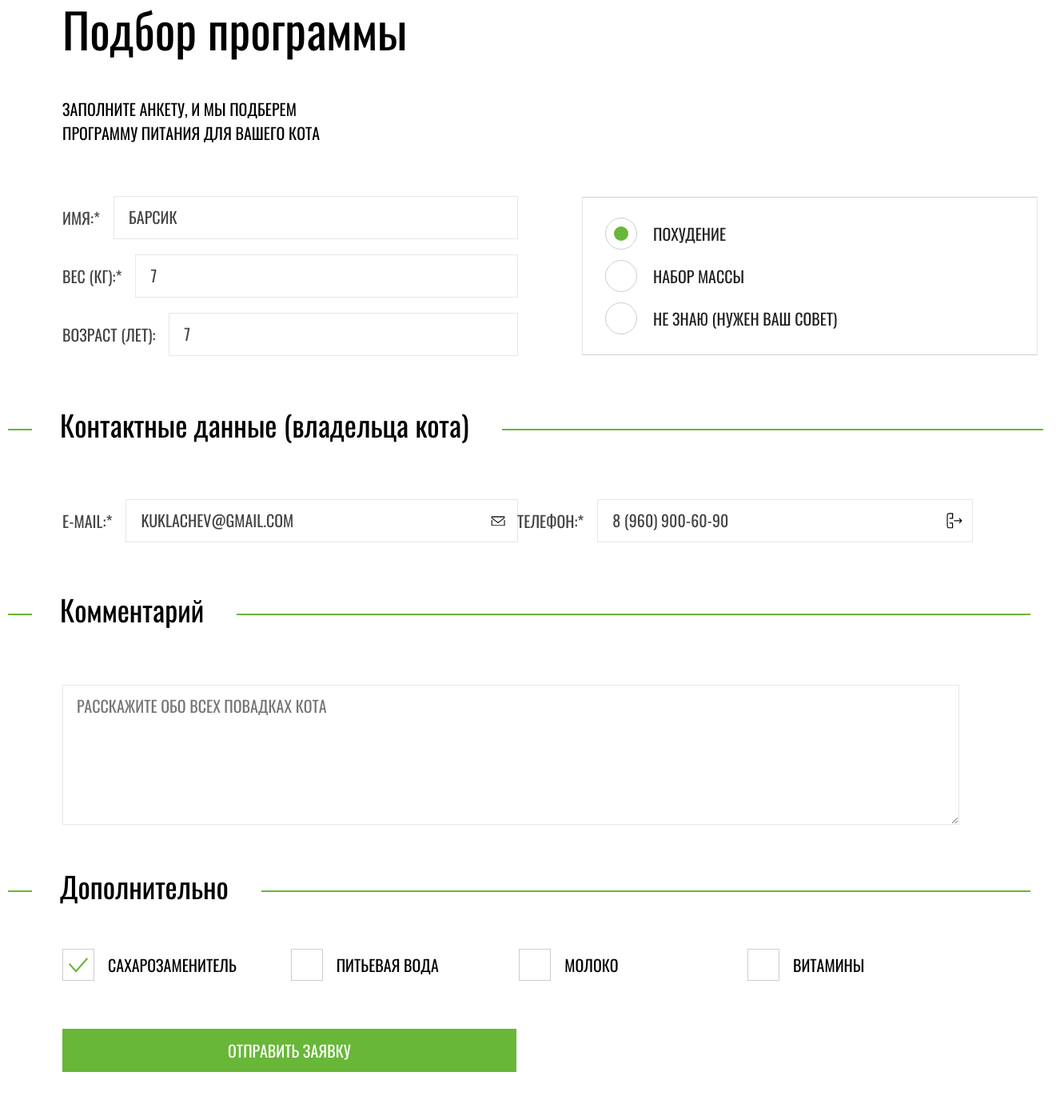
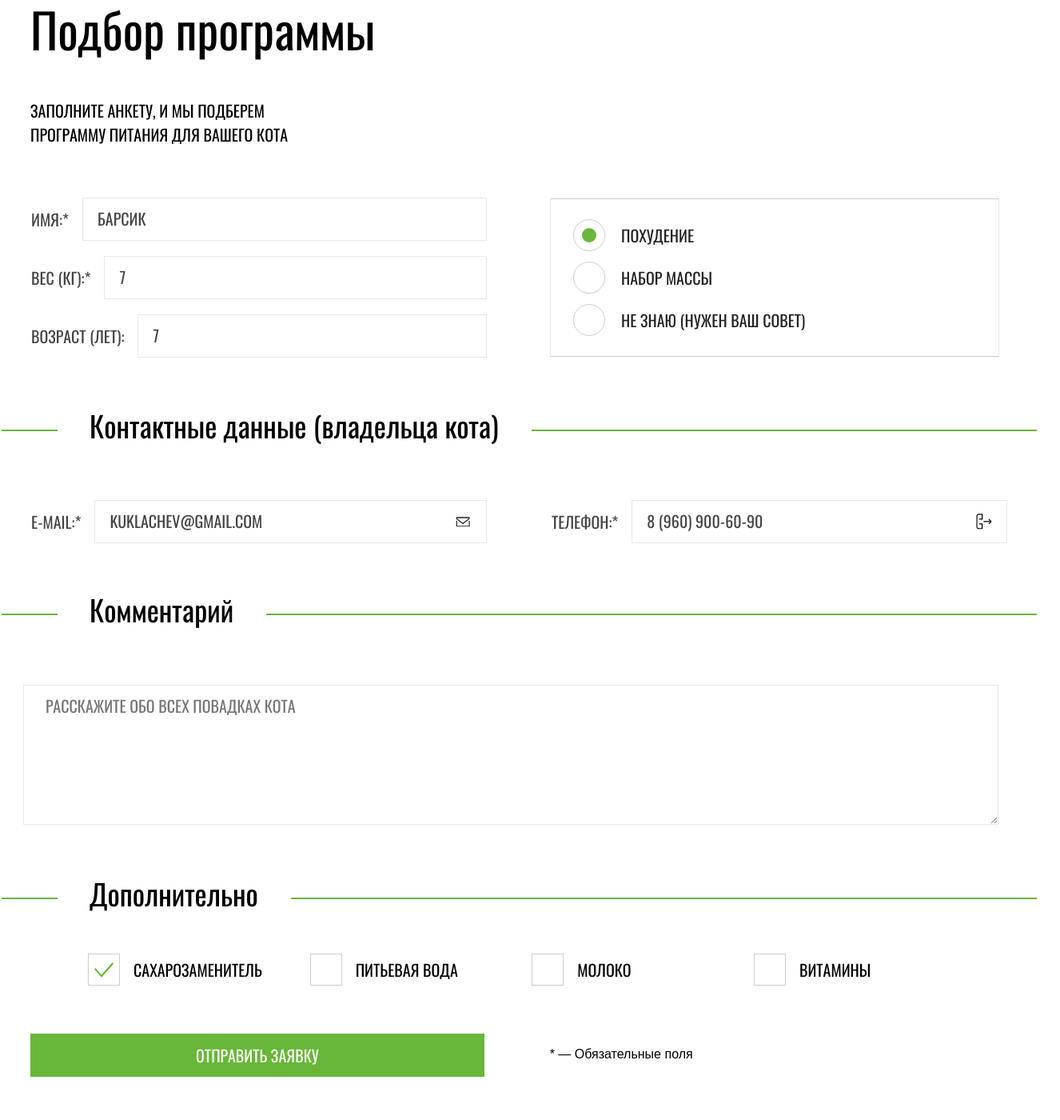
Before and after one commit to 13epanda/184629-cat-energy-24, a website: page source/form.html in a window 1280 px wide. Shown: the part 180-1580 px from the top of the page at 80% size, 1326 px wide, since content can reach past the window. Drawn offline with nearby package versions, Linux system fonts and the light colour scheme; files that its build step writes are made by us from their sources.

Commit message:
Б11. form desktop

```diff
--- a/source/form.html
+++ b/source/form.html
@@ -63,8 +63,10 @@
       </section>
     </header>
     <main class="page-form">
-      <h1 class="page-form__title page-content">Подбор программы</h1>
-      <p class="page-form__annotation page-content">Заполните анкету, и мы подберем программу питания для вашего кота</p>
+      <div class="page-content">
+        <h1 class="page-form__title">Подбор программы</h1>
+        <p class="page-form__annotation">Заполните анкету, и мы подберем программу питания для вашего кота</p>
+      </div>
       <form class="page-form__wrapper" action="https://echo.htmlacademy.ru/" method="get">
         <fieldset class="page-form__choice page-content">
           <legend class="visually-hidden">Данные кота.</legend>
@@ -187,8 +189,10 @@
             </li>
           </ul>
         </fieldset>
-        <button class="page-form__button button button-primary page-content" type="submit">отправить заявку</button>
-        <p class="page-form__hint page-content">* — Обязательные поля</p>
+        <div class="page-content">
+          <button class="page-form__button button button-primary" type="submit">отправить заявку</button>
+          <p class="page-form__hint">* — Обязательные поля</p>
+        </div>
       </form>
     </main>
     <footer class="page-footer">
--- a/source/less/components/inputs-and-buttons.less
+++ b/source/less/components/inputs-and-buttons.less
@@ -443,5 +443,14 @@
 @media (min-width: @desktop-width) {
   .input-area__input {
     min-height: 175px;
+    padding-left: 27px;
+  }
+
+  .input-text__mail {
+    right: 20px;
+  }
+
+  .input-text__phone {
+    right: 18px;
   }
 }
--- a/source/less/components/program.less
+++ b/source/less/components/program.less
@@ -92,7 +92,7 @@
   width: 32px;
   height: 12px;
   background-repeat: no-repeat;
-  background-size: contain;
+  background-size: cover;
   background-position: center;
   background-image: url("../img/icons/arrow-small.svg");
 }
--- a/source/less/pages/page-form.less
+++ b/source/less/pages/page-form.less
@@ -6,8 +6,7 @@
 }
 
 .page-form__title {
-  margin-top: 0;
-  margin-bottom: 0;
+  margin: 0 -20px;
   padding: 27px 20px 38px;
   font-size: 36px;
   line-height: 36px;
@@ -117,6 +116,8 @@
 
     .page-form__title {
       margin-bottom: 55px;
+      margin-left: 0;
+      margin-right: 0;
       padding: 0;
       font-size: 60px;
       line-height: 60px;
@@ -219,14 +220,26 @@
 
 @media (min-width: @desktop-width) {
   .page-form {
-    margin: 186px auto 0;
-    padding: 0 8px;
+    margin-top: 186px;
+
+    .page-content {
+      margin: 0 auto;
+    }
+
+    .page-form__title {
+      padding-left: 8px;
+      margin-bottom: 57px;
+    }
+
+    .page-form__annotation {
+      padding-left: 8px;
+    }
 
     .page-form__choice {
       display: flex;
       flex-direction: row;
       justify-content: space-between;
-      margin-bottom: 69px;
+      margin-bottom: 68px;
     }
 
     .page-form__choice:last-of-type {
@@ -244,6 +257,7 @@
       justify-content: space-between;
       padding-top: 0;
       padding-bottom: 0;
+      padding-left: 9px;
       border-bottom: none;
     }
 
@@ -252,7 +266,9 @@
     }
 
     .page-form__list-dop {
-      margin-top: -19px;
+      margin-top: -22px;
+      padding: 0 15px 0 25px;
+      box-sizing: border-box;
     }
 
     .page-form__item-dop {
@@ -262,24 +278,34 @@
     .page-form__subline {
       row-gap: 13px;
       margin-bottom: 0;
-      width: 570px;
+      width: 562px;
     }
 
-    .page-form__input {
-      width: 100%;
+    .page-form__span {
+      padding-left: 40px;
+      margin-left: 70px;
     }
 
     .page-form__list-row {
       flex-direction: row;
       justify-content: space-between;
-      width: 100%;
       margin-bottom: -2px;
+      padding-left: 20px;
     }
 
     .page-form__button {
       width: 568px;
       margin-right: 80px;
-      margin-bottom: 82px;
+      margin-bottom: 51px;
+      margin-left: 8px;
+    }
+
+    .input-area__input {
+      margin-bottom: 0;
+    }
+
+    .page-form__hint {
+      top: -5px;
     }
   }
 }
```
